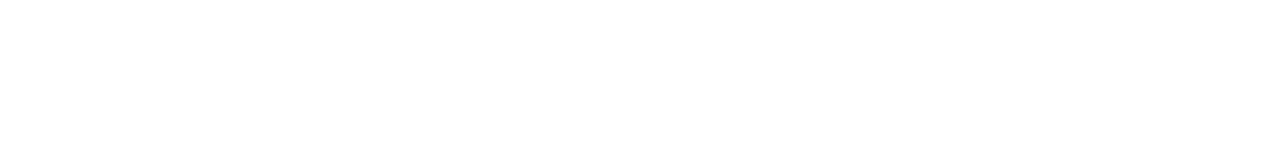
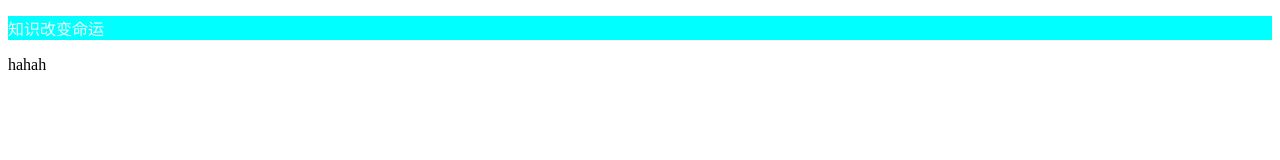
Before and after one commit to xiaoshuo22888/myproject81, a plain HTML site: page index.html in a window 1280 px wide. Drawn offline with Linux system fonts and the light colour scheme.

Commit message:
添加css/style.css

```diff
--- /dev/null
+++ b/css/style.css
@@ -0,0 +1,4 @@
+p{
+    background-color: aqua;
+    color: azure;
+}
--- a/index.html
+++ b/index.html
@@ -4,8 +4,10 @@
     <meta charset="UTF-8">
     <meta name="viewport" content="width=device-width, initial-scale=1.0">
     <title>Document</title>
+    <link rel="stylesheet" href="./css/style.css">
 </head>
 <body>
-
+    <p>知识改变命运</p>
+    <div>hahah </div>
 </body>
 </html>
```
